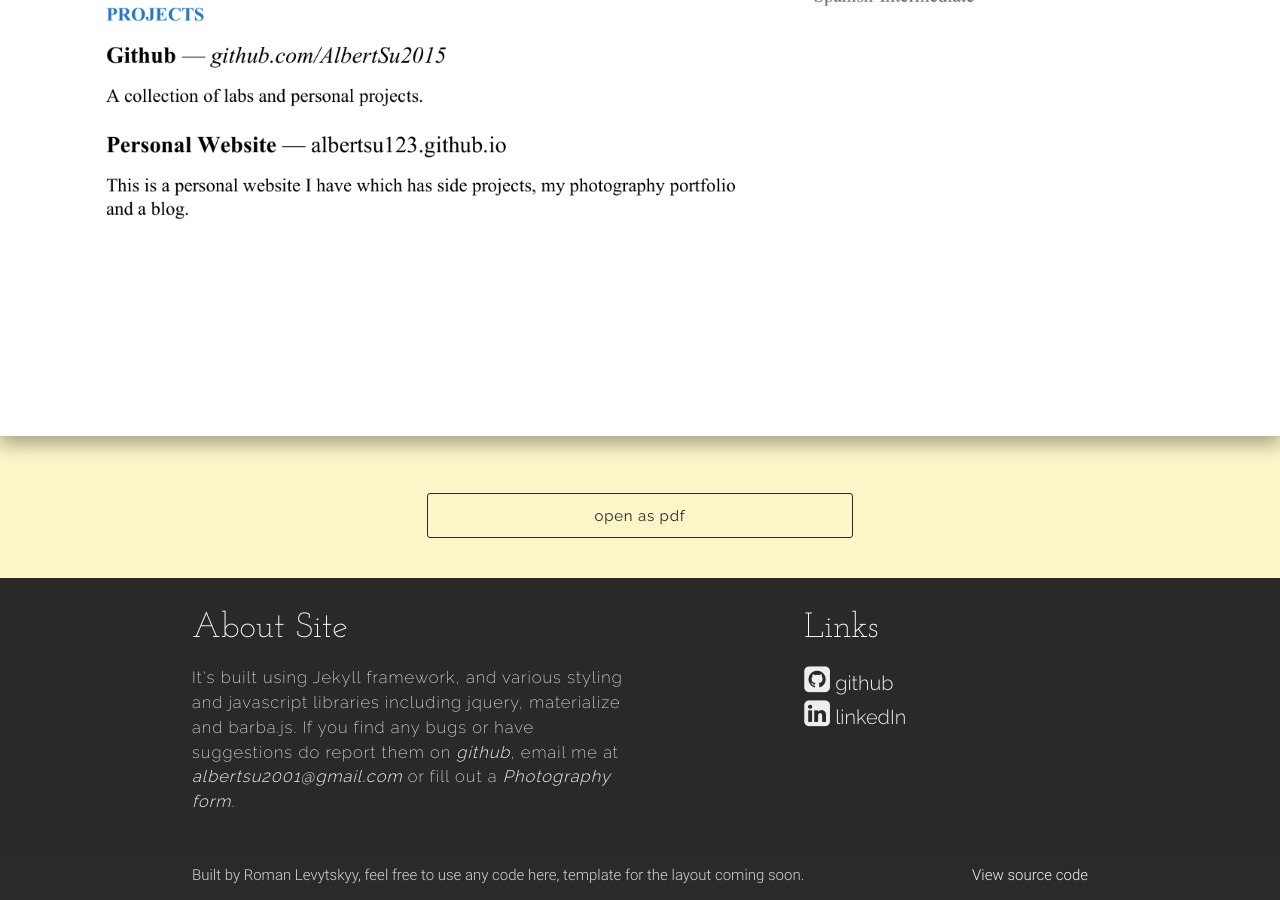
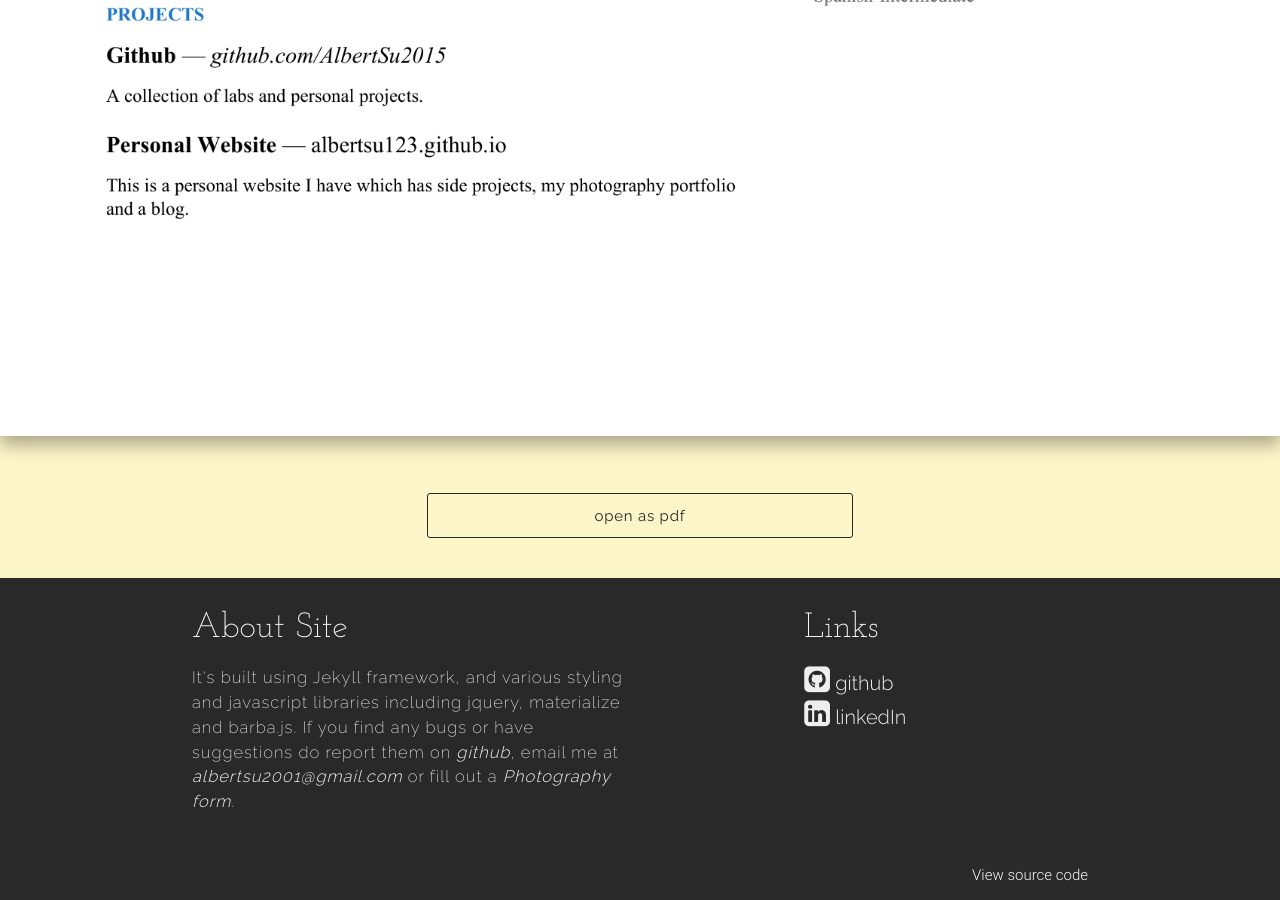
Before and after one commit to AlbertSu123/albertsu123.github.io, a Jekyll site: the page built from resume.html, in a window 1280 px wide and 900 px high, scrolled down 1424 px. Built offline with Jekyll 4.4.1, drawn with Linux system fonts in a browser that asks for light colours; nearby versions of some CDN libraries.

Commit message:
Update footer.html

```diff
--- a/_includes/footer.html
+++ b/_includes/footer.html
@@ -16,7 +16,6 @@
   </div>
   <div class="footer-copyright">
     <div class="container">
-    Built by Roman Levytskyy, feel free to use any code here, template for the layout coming soon.
     <a class="grey-text text-lighten-4 right" href="https://github.com/LevytsRoman/levytsroman.github.io">View source code</a>
     </div>
   </div>
```
